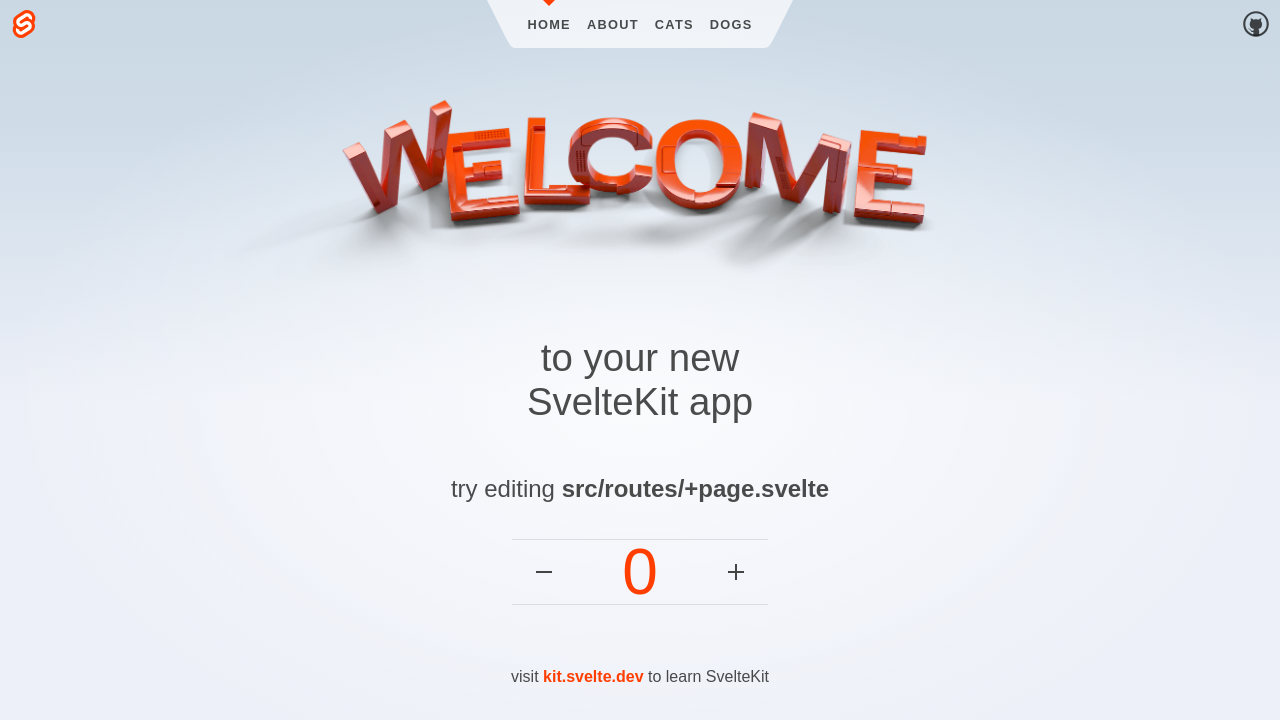
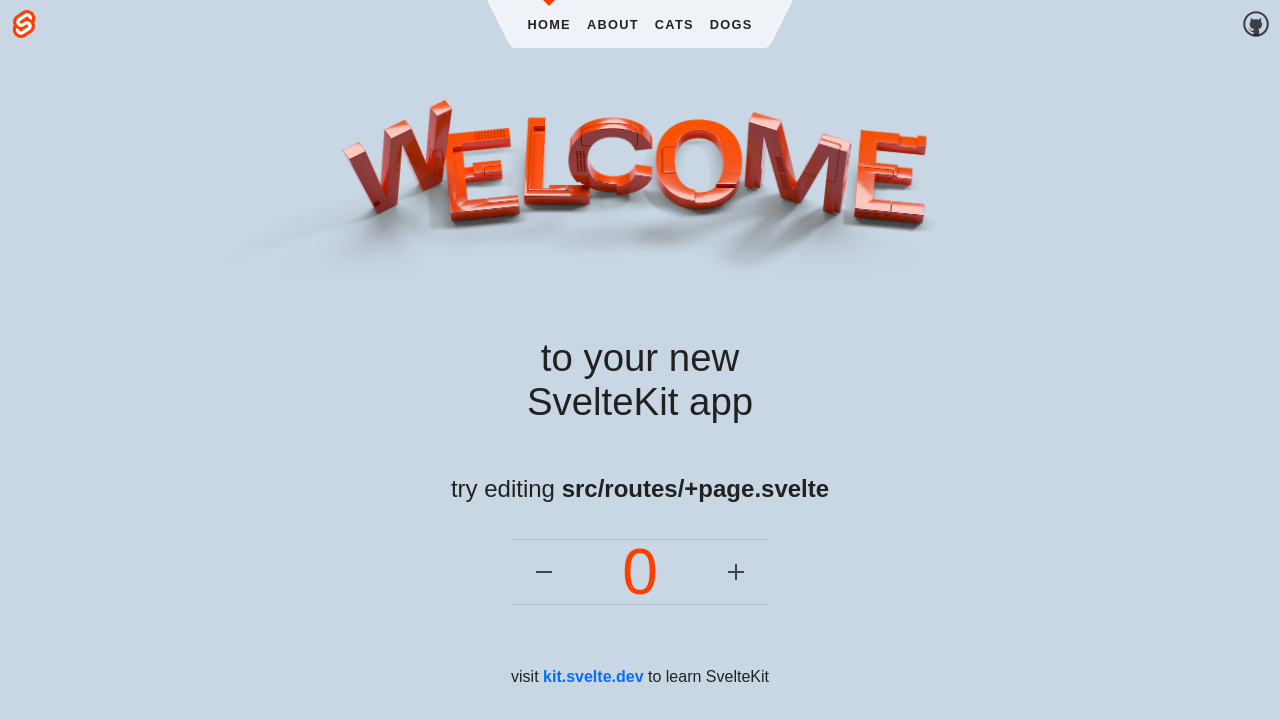
Before and after one commit to suprsidr/unsplash-gallery-svelte, a SvelteKit app: page / in a window 1280 px wide. Shown: the top 720 px of the page. Built offline with nearby package versions, Linux system fonts and the light colour scheme.

Commit message:
some theming

```diff
--- a/src/routes/styles.css
+++ b/src/routes/styles.css
@@ -4,15 +4,28 @@
 	--font-body: Arial, -apple-system, BlinkMacSystemFont, 'Segoe UI', Roboto, Oxygen, Ubuntu,
 		Cantarell, 'Open Sans', 'Helvetica Neue', sans-serif;
 	--font-mono: 'Fira Mono', monospace;
-	--color-bg-0: rgb(202, 216, 228);
+	--color-bg-0: hsl(225deg 11.11% 14.12%);
+	--color-bg-1: hsl(210, 6%, 26%);
+	--color-bg-2: hsl(223, 14%, 25%);
+	--color-theme-1: #ff3e00;
+	--color-theme-2: #4075a6;
+	--color-text: hsl(0, 0%, 100%);
+	--color-link: hsl(215, 100%, 51%);
+	--column-width: 42rem;
+	--column-margin-top: 4rem;
+	font-family: var(--font-body);
+	font-size: 1rem;
+	font-weight: 400;
+	color: var(--color-text);
+}
+
+.light {
+	--color-bg-0: hsl(208, 33%, 84%);
 	--color-bg-1: hsl(209, 36%, 86%);
 	--color-bg-2: hsl(224, 44%, 95%);
 	--color-theme-1: #ff3e00;
 	--color-theme-2: #4075a6;
-	--color-text: rgba(0, 0, 0, 0.7);
-	--column-width: 42rem;
-	--column-margin-top: 4rem;
-	font-family: var(--font-body);
+	--color-text: hsl(0, 0%, 13%);
 	color: var(--color-text);
 }
 
@@ -20,14 +33,14 @@ body {
 	min-height: 100vh;
 	margin: 0;
 	background-attachment: fixed;
-	background-color: var(--color-bg-1);
+	background-color: var(--color-bg-0);
 	background-size: 100vw 100vh;
-	background-image: radial-gradient(
+	/* background-image: radial-gradient(
 			50% 50% at 50% 50%,
 			rgba(255, 255, 255, 0.75) 0%,
 			rgba(255, 255, 255, 0) 100%
 		),
-		linear-gradient(180deg, var(--color-bg-0) 0%, var(--color-bg-1) 15%, var(--color-bg-2) 50%);
+		linear-gradient(180deg, var(--color-bg-0) 0%, var(--color-bg-1) 15%, var(--color-bg-2) 50%); */
 	overflow-y: hidden;
 }
 
@@ -42,7 +55,7 @@ p {
 }
 
 a {
-	color: var(--color-theme-1);
+	color: var(--color-link);
 	text-decoration: none;
 }
 
```
